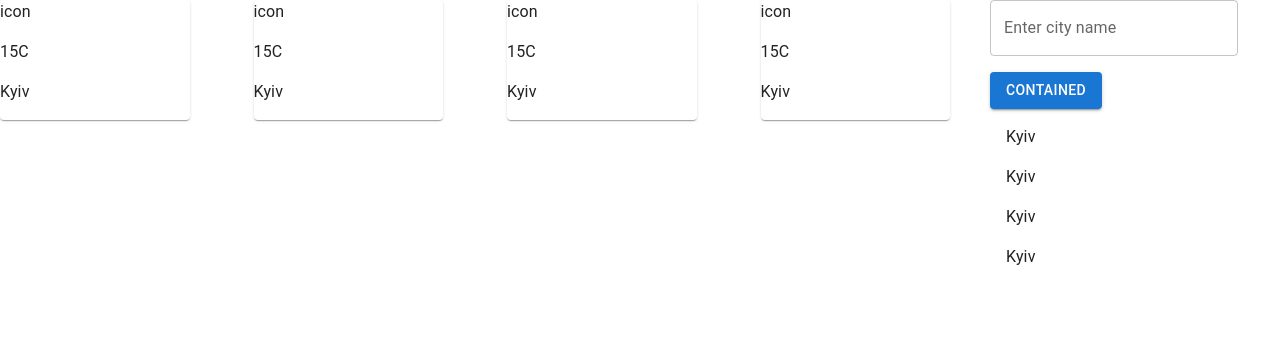
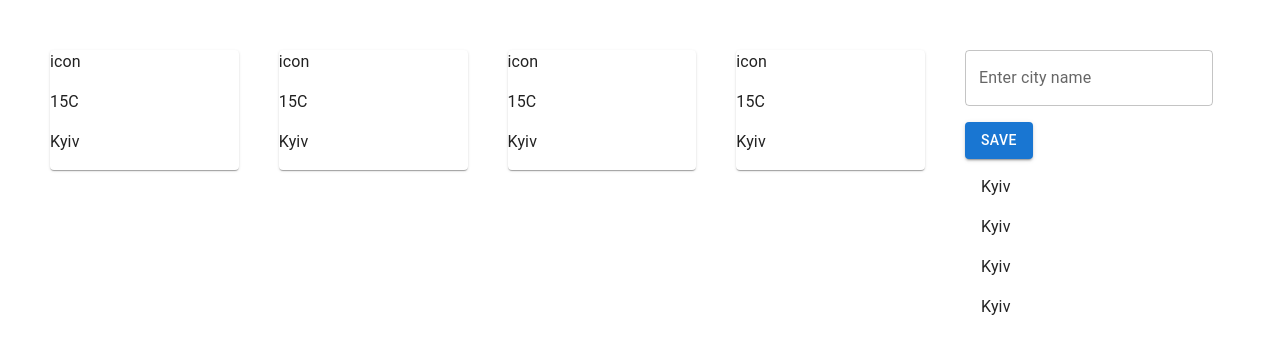
Before and after one commit to InnaForkert/weather, a React (Create React App) app: page / in a window 1280 px wide. Shown: the top 354 px of the page. Built offline with nearby package versions, Linux system fonts and the light colour scheme.

Commit message:
city save form

```diff
--- a/src/components/CityInputForm/CityInputForm.tsx
+++ b/src/components/CityInputForm/CityInputForm.tsx
@@ -1,18 +1,45 @@
 import { Button, Grid, TextField } from "@mui/material";
+import React, { useState } from "react";
 
 export function CityInputForm() {
+  const [cityName, setCityName] = useState("");
+  const [citiesList, setCitiesList] = useState<string[]>([]);
+
+  function handleInput(e: React.FormEvent<HTMLDivElement>) {
+    if (e.target) {
+      const target = e.target as HTMLInputElement;
+      setCityName(target.value);
+    }
+  }
+
+  function saveCity(e: React.FormEvent) {
+    e.preventDefault();
+    setCitiesList([...citiesList, cityName]);
+    setTimeout(
+      () => localStorage.setItem("savedCities", JSON.stringify(citiesList)),
+      0
+    );
+    setCityName("");
+  }
+
   return (
+    <form onSubmit={(e) => saveCity(e)}>
       <Grid container direction="column" spacing={2}>
         <Grid item>
           <TextField
             id="outlined-basic"
             label="Enter city name"
             variant="outlined"
+            value={cityName}
+            onInput={(e) => handleInput(e)}
           />
         </Grid>
         <Grid item>
-        <Button variant="contained">Contained</Button>
+          <Button variant="contained" type="submit">
+            Save
+          </Button>
         </Grid>
       </Grid>
+    </form>
   );
 }
--- a/src/components/WeatherCards/WeatherCards.tsx
+++ b/src/components/WeatherCards/WeatherCards.tsx
@@ -2,7 +2,7 @@ import { Card, Grid } from "@mui/material";
 
 export function WeatherCards() {
   return (
-    <Grid container spacing={8}>
+    <Grid container spacing={5}>
       <Grid item xs={3}>
         <Card>
           <span>icon</span>
--- a/src/index.css
+++ b/src/index.css
@@ -1,8 +1,3 @@
 body {
-  margin: 0;
-  font-family: -apple-system, BlinkMacSystemFont, "Segoe UI", "Roboto", "Oxygen",
-    "Ubuntu", "Cantarell", "Fira Sans", "Droid Sans", "Helvetica Neue",
-    sans-serif;
-  -webkit-font-smoothing: antialiased;
-  -moz-osx-font-smoothing: grayscale;
+  padding: 50px;
 }
```
Lines whose indentation alone changed are shown as unchanged.
